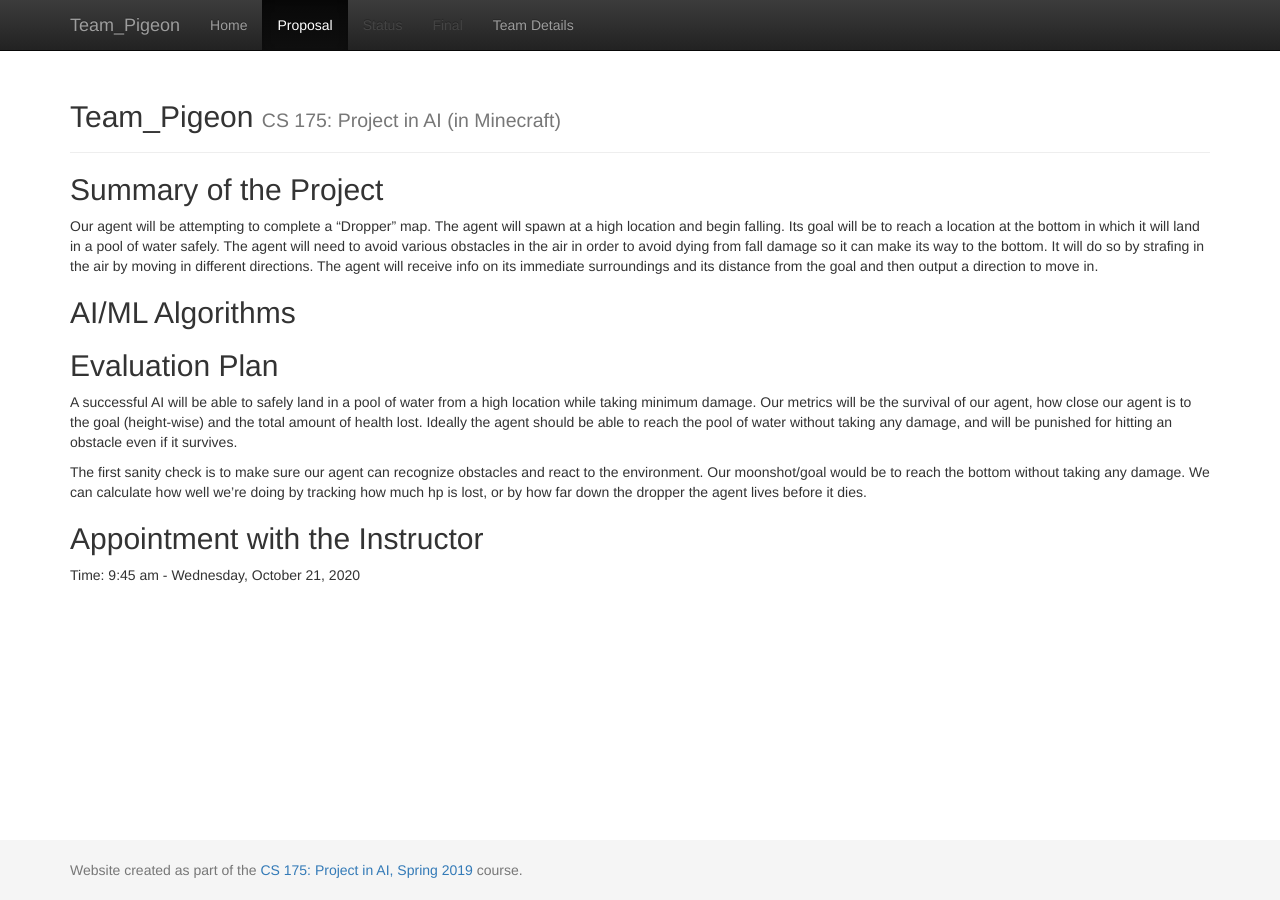
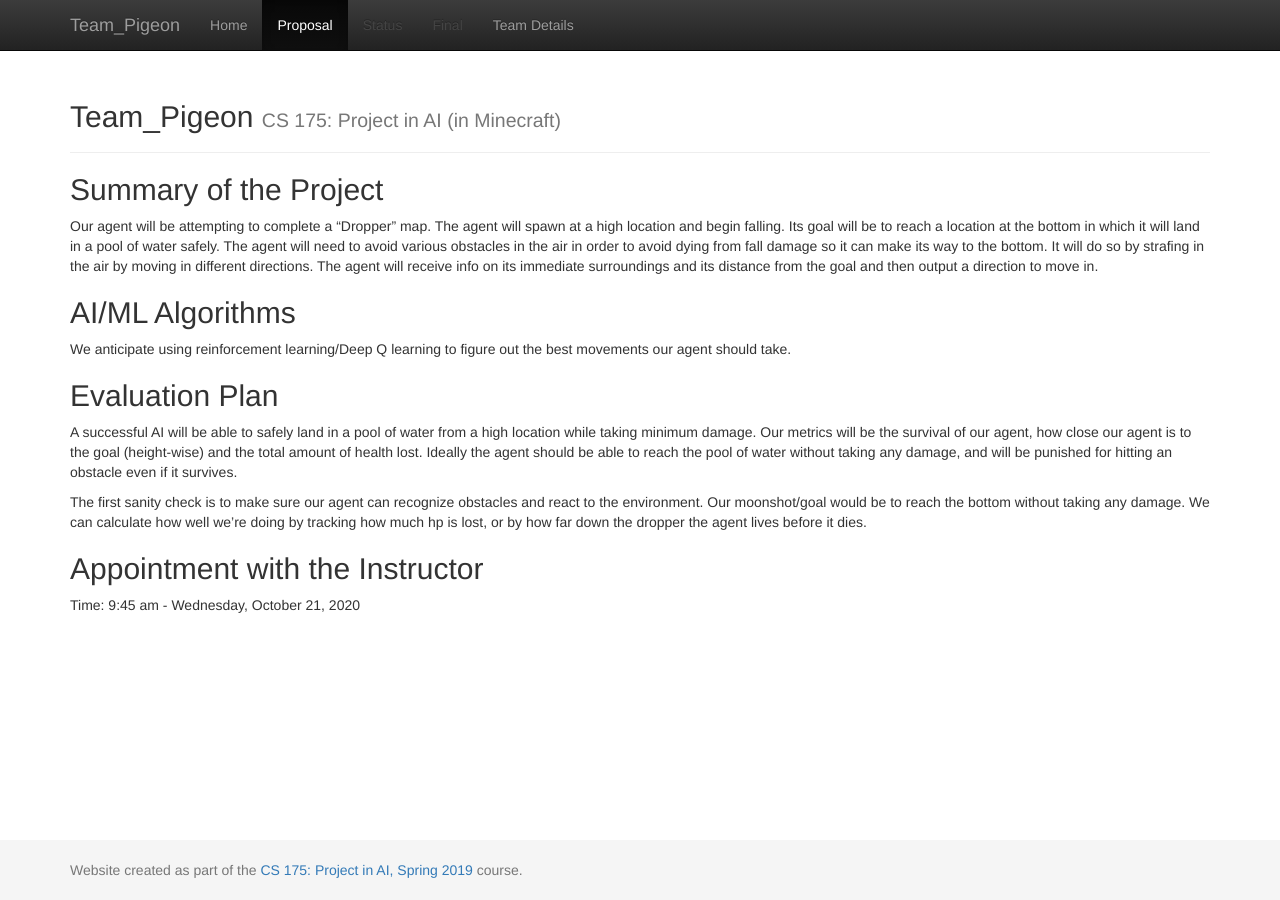
Before and after one commit to shanshs/Team-Pigeon, a Jekyll site: the page built from docs/proposal.md, in a window 1280 px wide. Built offline with Jekyll 4.4.1, drawn with Linux system fonts in a browser that asks for light colours.

Commit message:
Update proposal.md

```diff
--- a/docs/proposal.md
+++ b/docs/proposal.md
@@ -7,7 +7,7 @@ title:  Team
 Our agent will be attempting to complete a “Dropper” map. The agent will spawn at a high location and begin falling. Its goal will be to reach a location at the bottom in which it will land in a pool of water safely. The agent will need to avoid various obstacles in the air in order to avoid dying from fall damage so it can make its way to the bottom. It will do so by strafing in the air by moving in different directions. The agent will receive info on its immediate surroundings and its distance from the goal and then output a direction to move in.
 
 ## AI/ML Algorithms
-
+We anticipate using reinforcement learning/Deep Q learning to figure out the best movements our agent should take.
 
 ## Evaluation Plan
 A successful AI will be able to safely land in a pool of water from a high location while taking minimum damage. Our metrics will be the survival of our agent, how close our agent is to the goal (height-wise) and the total amount of health lost. Ideally the agent should be able to reach the pool of water without taking any damage, and will be punished for hitting an obstacle even if it survives.
```
